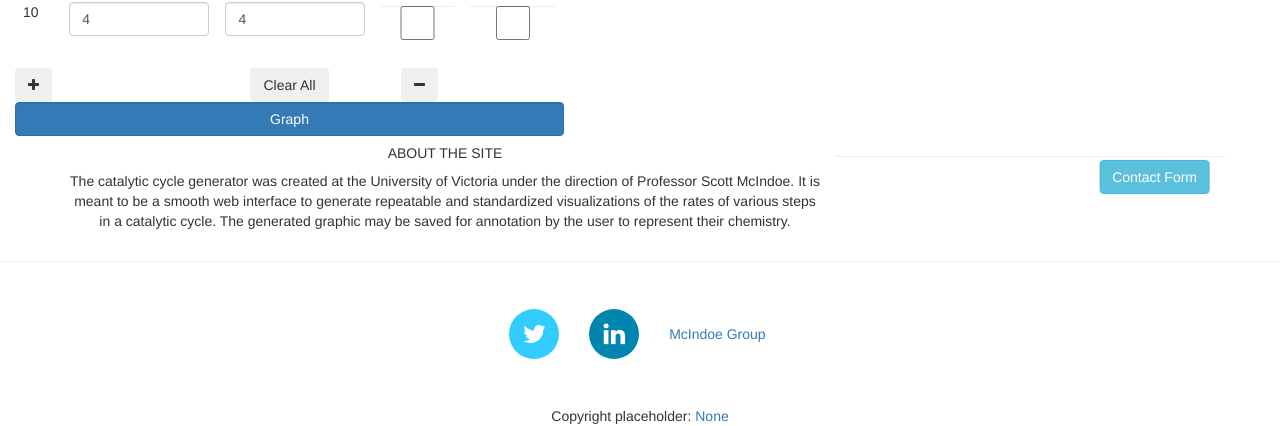
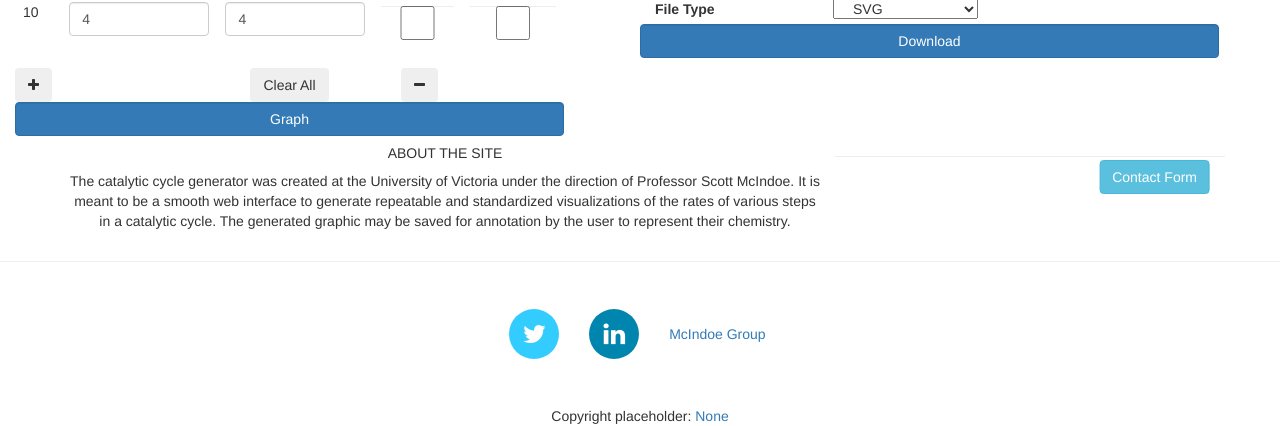
Before and after one commit to brettrhenderson/Catacycle_Web, a Flask app: template app/templates/graphs.html in a window 1280 px wide. Shown: the part 671-1097 px from the top of the page. Run offline with Flask 2, Linux system fonts and the light colour scheme; the template is opened without the code that fills it: values that come from a table or form of the project are taken from there, most other values are stand-ins (such as "Sample title", 1, 10 or a date in 2020); some libraries are stand-ins or nearby versions.

Commit message:
Starting to add download form

```diff
--- a/app/templates/graphs.html
+++ b/app/templates/graphs.html
@@ -172,7 +172,7 @@
                                     <div class="form-group">
                                         <label for="scale_type">Scaling:</label>
                                         <select class="form-control" id="scale_type" name="scale_type">
-                                            <option>Logarithmic</option>
+                                            <option selected>Logarithmic</option>
                                             <option>Linear</option>
                                             <!--<option>Preserve Multiples</option>-->
                                         </select>
@@ -307,6 +307,20 @@
                           <span class="sr-only">Next</span>
                      </a>
                 </div>
+                <form id="download-form"  style="width: 90%;" action="" method="post" nonvalidate>
+                    <div class="form-group row">
+                        <label class="col-form-label col-sm-4" for="dloadFormat">File Type</label>
+                        <select id="dloadFormat" class="col-sm-3">
+                            <option value="svg" selected>SVG</option>
+                            <option value="png">PNG</option>
+                            <option value="jpg">JPG</option>
+                            <option value="eps">EPS</option>
+                            <option value="pdf">PDF</option>
+                        </select>
+                        <input type="submit" class="form-control btn btn-primary" value="Download">
+                    </div>
+
+                </form>
             </div>
         </div>
     </div>
```
